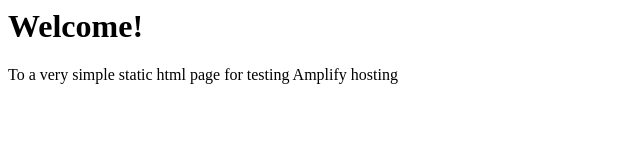
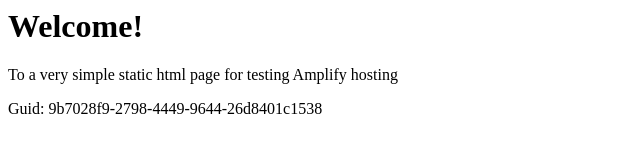
Before and after one commit to aws-aemilia-cdg/Github-PR-Commit-Integration-Test-DoNotTouch-v1-preprod-eu-west-3, a website: page src/index.html in a window 1280 px wide. Shown: the whole page, without its empty margins (0-640 px from the left). Drawn offline with Linux system fonts and the light colour scheme.

Commit message:
commit from integ tests

```diff
--- a/src/index.html
+++ b/src/index.html
@@ -1,3 +1,5 @@
+
+
 <html lang="en">
 
 <head>
@@ -10,6 +12,6 @@
 <body>
     <h1>Welcome!</h1>
     <p>To a very simple static html page for testing Amplify hosting</p>
-</body>
+    <p>Guid: 9b7028f9-2798-4449-9644-26d8401c1538</p></body>
 
 </html>
```
